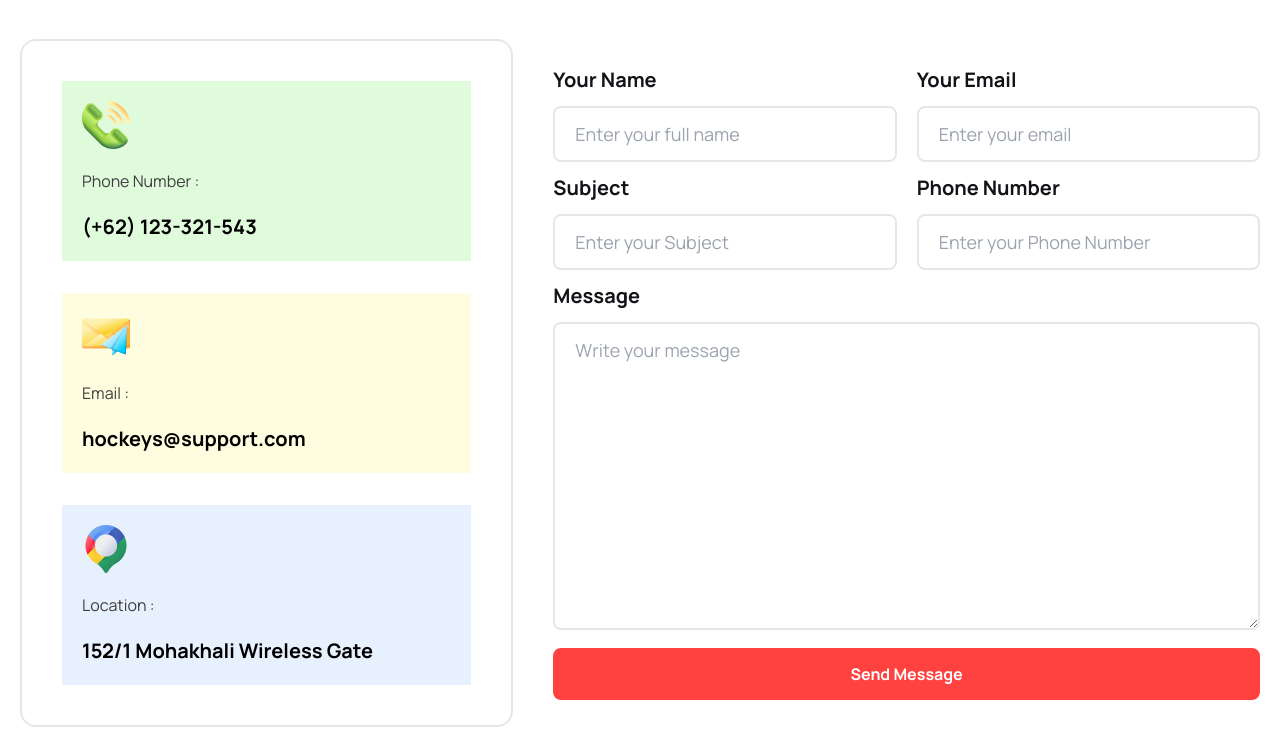
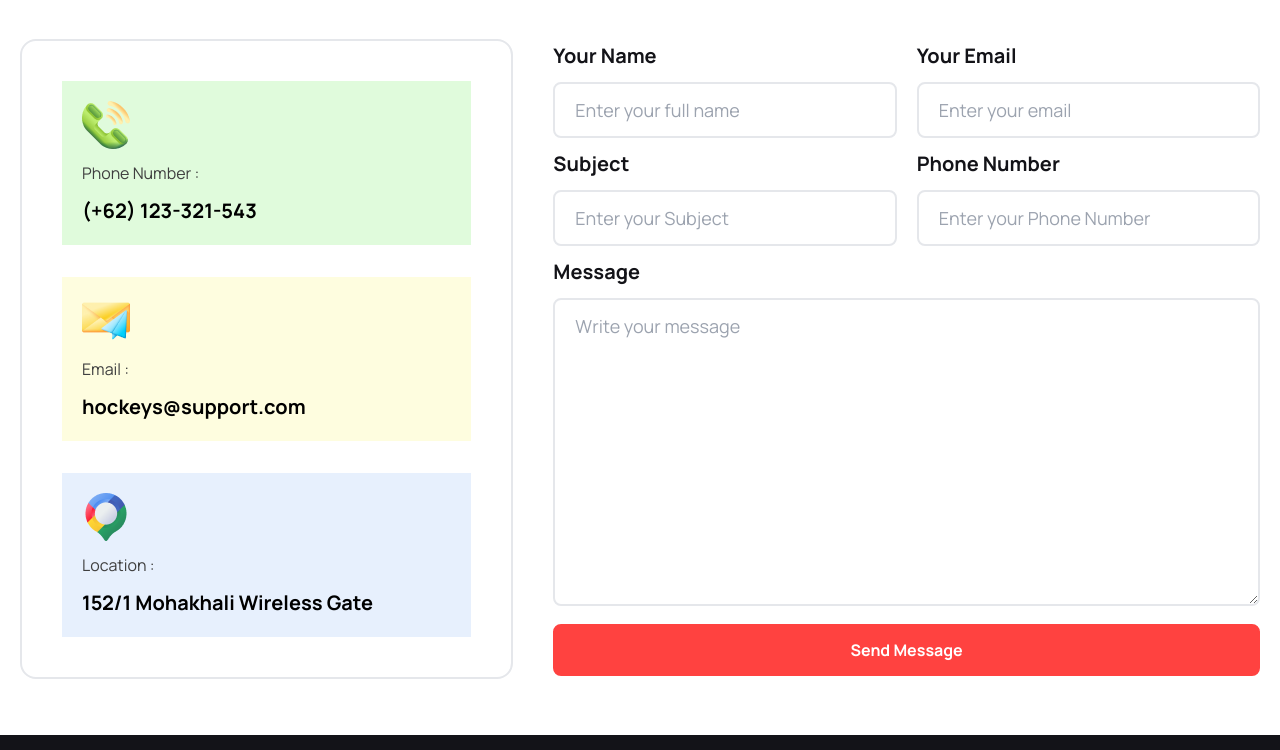
Before and after one commit to sujonahmedsr/B9A3-Hockeys, a plain HTML site: page index.html in a window 1280 px wide. Shown: the part 4450-5200 px from the top of the page. Drawn offline with nearby package versions, Linux system fonts and the light colour scheme.

Commit message:
chang some element

```diff
--- a/index.html
+++ b/index.html
@@ -466,19 +466,19 @@
             <div class="grid lg:grid-cols-12 justify-center items-center gap-10 my-10">
                 <div
                     class="flex lg:col-span-5 flex-col space-y-3 md:justify-around border-2 border-gray-200  rounded-2xl gap-5 p-5 lg:p-10">
-                    <div class="p-5 bg-[#5feb4c31]">
+                    <div class="p-5 bg-[#5feb4c31] space-y-3">
                         <img src="Images/phone.png" alt="phone">
-                        <p class="py-5 text-p-color">Phone Number : </p>
+                        <p class="text-p-color">Phone Number : </p>
                         <h3 class="text-xl font-bold">(+62) 123-321-543</h3>
                     </div>
-                    <div class="p-5 bg-[#f7f44d2d]">
+                    <div class="p-5 bg-[#f7f44d2d] space-y-3">
                         <img src="Images/email.png" alt="phone">
-                        <p class="py-5 text-p-color">Email : </p>
+                        <p class="text-p-color">Email : </p>
                         <h3 class="text-xl font-bold">hockeys@support.com</h3>
                     </div>
-                    <div class="p-5  bg-[#629cf327]">
+                    <div class="p-5  bg-[#629cf327] space-y-3">
                         <img src="Images/location.png" alt="phone">
-                        <p class="py-5 text-p-color">Location : </p>
+                        <p class="text-p-color">Location : </p>
                         <h3 class="text-xl font-bold">152/1 Mohakhali Wireless Gate</h3>
                     </div>
                 </div>
```
